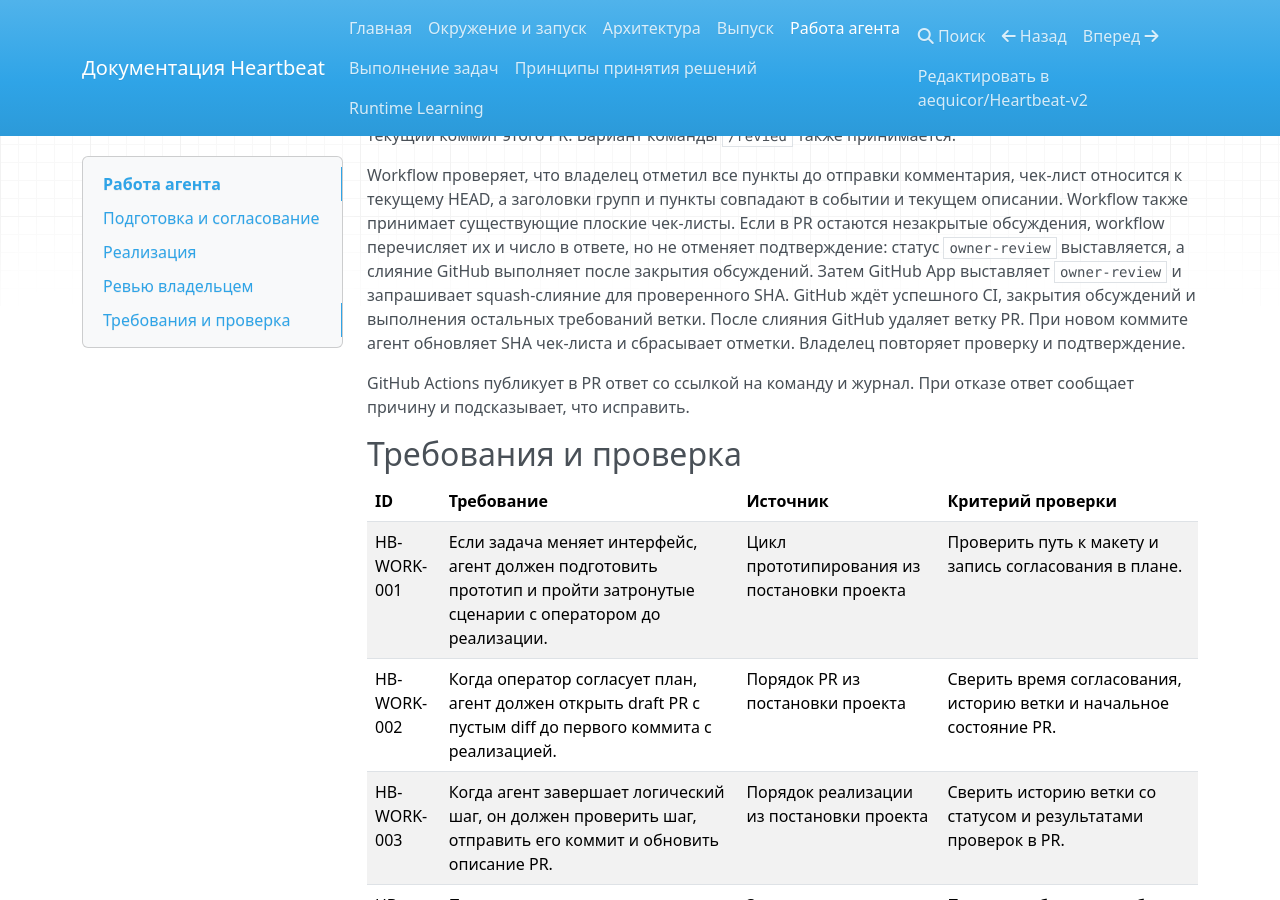
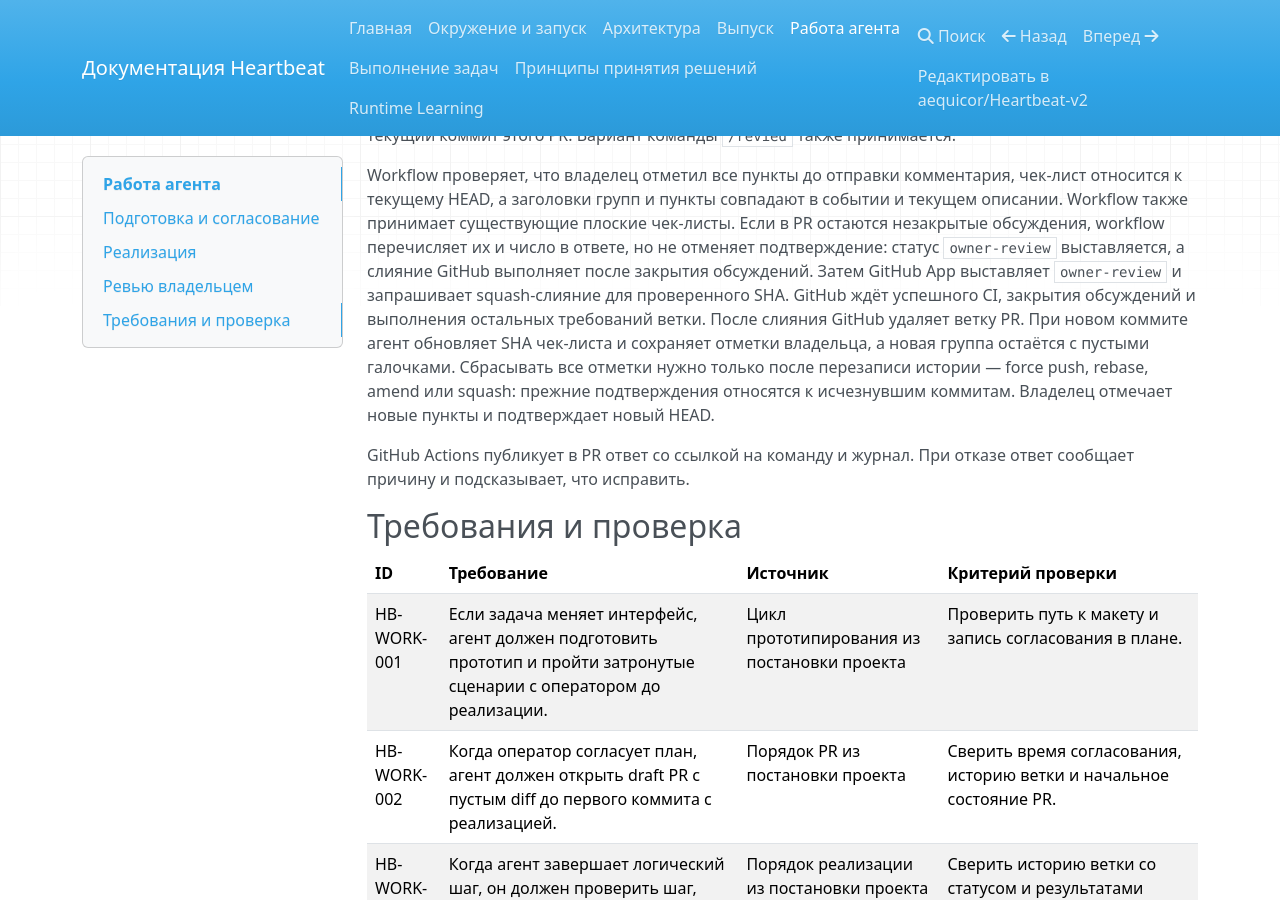
Before and after one commit to aequicor/Heartbeat-v2, an MkDocs documentation site: the page built from docs/specs/agent-workflow.md, in a window 1280 px wide and 900 px high, scrolled down 849 px. Built offline with MkDocs 1.6.1, drawn with Linux system fonts in a browser that asks for light colours; nearby versions of some CDN libraries; some of the changed text lies outside the part shown.

Commit message:
Keep owner review ticks across new commits
Reset the checklist only after a force push, rebase, amend or squash removes the reviewed commits. Add HB-WORK-008.

```diff
--- a/docs/specs/agent-workflow.md
+++ b/docs/specs/agent-workflow.md
@@ -25,7 +25,7 @@
 
 Владелец проверяет весь diff текущего HEAD и отмечает все пункты. Затем он оставляет новый комментарий из одной строки `/reviewed <SHA или ссылка>`. Подходит полный SHA или сокращение от 7 символов, которое GitHub разрешает в текущий HEAD. Прямая или Markdown-ссылка должна вести на текущий коммит этого PR. Вариант команды `/revied` также принимается.
 
-Workflow проверяет, что владелец отметил все пункты до отправки комментария, чек-лист относится к текущему HEAD, а заголовки групп и пункты совпадают в событии и текущем описании. Workflow также принимает существующие плоские чек-листы. Если в PR остаются незакрытые обсуждения, workflow перечисляет их и число в ответе, но не отменяет подтверждение: статус `owner-review` выставляется, а слияние GitHub выполняет после закрытия обсуждений. Затем GitHub App выставляет `owner-review` и запрашивает squash-слияние для проверенного SHA. GitHub ждёт успешного CI, закрытия обсуждений и выполнения остальных требований ветки. После слияния GitHub удаляет ветку PR. При новом коммите агент обновляет SHA чек-листа и сбрасывает отметки. Владелец повторяет проверку и подтверждение.
+Workflow проверяет, что владелец отметил все пункты до отправки комментария, чек-лист относится к текущему HEAD, а заголовки групп и пункты совпадают в событии и текущем описании. Workflow также принимает существующие плоские чек-листы. Если в PR остаются незакрытые обсуждения, workflow перечисляет их и число в ответе, но не отменяет подтверждение: статус `owner-review` выставляется, а слияние GitHub выполняет после закрытия обсуждений. Затем GitHub App выставляет `owner-review` и запрашивает squash-слияние для проверенного SHA. GitHub ждёт успешного CI, закрытия обсуждений и выполнения остальных требований ветки. После слияния GitHub удаляет ветку PR. При новом коммите агент обновляет SHA чек-листа и сохраняет отметки владельца, а новая группа остаётся с пустыми галочками. Сбрасывать все отметки нужно только после перезаписи истории — force push, rebase, amend или squash: прежние подтверждения относятся к исчезнувшим коммитам. Владелец отмечает новые пункты и подтверждает новый HEAD.
 
 GitHub Actions публикует в PR ответ со ссылкой на команду и журнал. При отказе ответ сообщает причину и подсказывает, что исправить.
 
@@ -40,5 +40,6 @@ GitHub Actions публикует в PR ответ со ссылкой на ко
 | HB-WORK-005 | Когда агент добавляет коммит с изменениями, он должен добавить одну группу в чек-лист PR. В заголовке должна быть одна ссылка на коммит, под заголовком — по одному проверяемому результату на пункт. | Согласованный формат чек-листа | Сверить коммиты с заголовками групп и проверить, что каждый пункт описывает один результат. |
 | HB-WORK-006 | Когда владелец отправляет команду `/reviewed` для чек-листа с группами, workflow должен отклонить повторный коммит, группу без пунктов, ссылку с неверным SHA или изменение заголовка после комментария. | Согласованный формат чек-листа и проверка текущего HEAD | Прогнать тесты валидатора для полного чек-листа и каждого отказа. |
 | HB-WORK-007 | Когда владелец отправляет подтверждение ревью, а в PR остаются незакрытые обсуждения, workflow должен сообщить в ответе их число и ссылки, не отменяя публикацию статуса `owner-review`. | Запрос владельца от 5 ноября 2026 | Отправить подтверждение в PR с незакрытыми обсуждениями и сверить статус с текстом ответа workflow. |
+| HB-WORK-008 | Когда агент добавляет коммит к ветке PR, он должен сохранить отметки владельца в чек-листе и обновить маркер на новый HEAD. Когда история ветки перезаписана, он должен сбросить все отметки. | Запрос владельца от 5 ноября 2026 | Сверить описание PR после обычного коммита и после force push: отметки сохранены в первом случае и сброшены во втором. |
 
 [Шаблон PR и настройка защиты](https://github.com/aequicor/Heartbeat-v2/blob/master/.github/AGENTS.md)
```
Also changed, not shown: .github/AGENTS.md.
